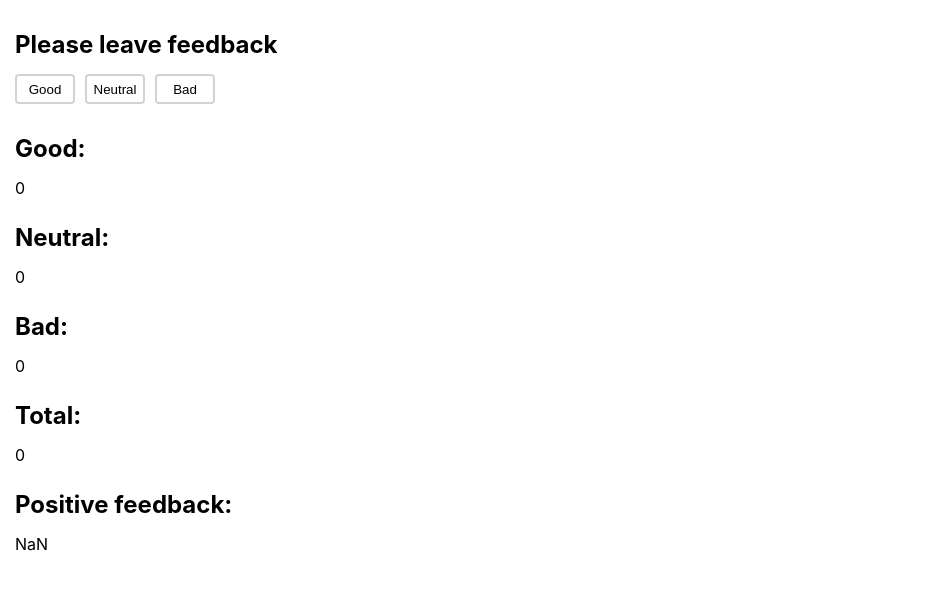
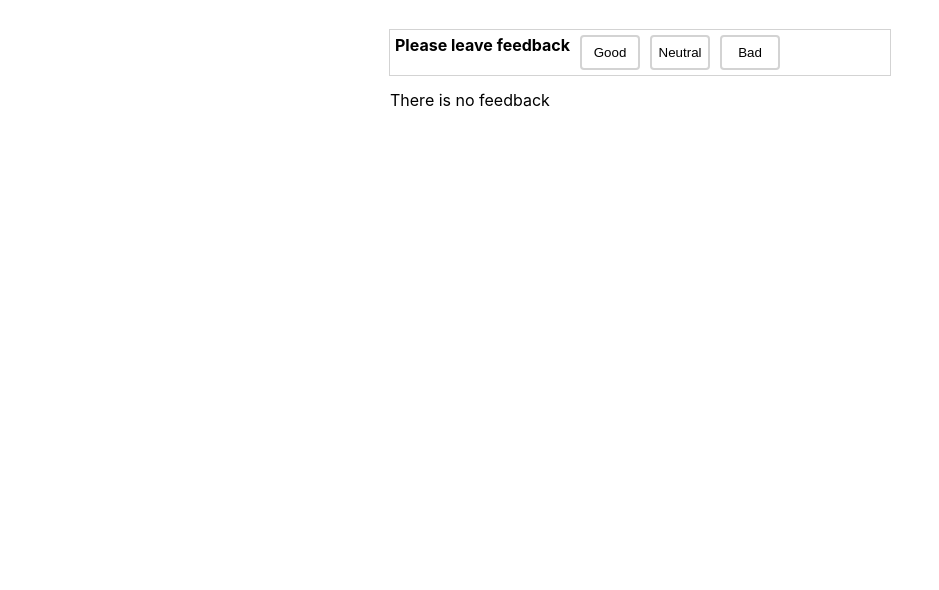
Before and after one commit to Serhii-kh/goit-react-hw-02-feedback, a React (Create React App) app: page / in a window 1280 px wide. Shown: the top 590 px of the page, without its empty margins (0-939 px from the left). Built offline with nearby package versions, Linux system fonts and the light colour scheme.

Commit message:
upd css, add Notofication component

```diff
--- /dev/null
+++ b/src/components/feedback/Notification.jsx
@@ -0,0 +1,7 @@
+import css from './Feedback.module.css'
+
+export const Notification = ({ message }) => (
+  <div className={css.notification}>
+    <p>{message}</p>
+  </div>
+);
--- a/src/components/feedback/Section.jsx
+++ b/src/components/feedback/Section.jsx
@@ -1,10 +1,8 @@
 import css from './Feedback.module.css';
 
-export const Section = ({ title, children }) => {
-  return (
-    <section className={css.feedback}>
-      <h2 className={css.feedback__title}>{title}</h2>
-      {children}
-    </section>
-  );
-};
+export const Section = ({ title, children }) => (
+  <section className={css.section}>
+    <h2 className={css.section__title}>{title}</h2>
+    {children}
+  </section>
+);
--- a/src/components/feedback/feedback.jsx
+++ b/src/components/feedback/feedback.jsx
@@ -5,6 +5,7 @@ import PropTypes from 'prop-types';
 import { FeedbackOptions } from './FeedbackOptions';
 import { Statistics } from './Statistics';
 import { Section } from './Section';
+import { Notification } from './Notification';
 
 export class Feedback extends React.Component {
   static defaultProps = {};
@@ -58,13 +59,27 @@ export class Feedback extends React.Component {
           />
         </Section>
 
-        <Statistics>
-          <Section title={'Good: '}>{this.state.good}</Section>
-          <Section title={'Neutral: '}>{this.state.neutral}</Section>
-          <Section title={'Bad: '}>{this.state.bad}</Section>
-          <Section title={'Total: '}>{totalFeedback}</Section>
-          <Section title={'Positive feedback: '}>{positivePercentage}</Section>
-        </Statistics>
+        {this.state.good > 0 ? (
+          <Statistics>
+            <Section title={'Good: '}>
+              <p>{this.state.good}</p>
+            </Section>
+            <Section title={'Neutral: '}>
+              <p>{this.state.neutral}</p>
+            </Section>
+            <Section title={'Bad: '}>
+              <p>{this.state.bad}</p>
+            </Section>
+            <Section title={'Total: '}>
+              <p>{totalFeedback}</p>{' '}
+            </Section>
+            <Section title={'Positive feedback: '}>
+              <p>{positivePercentage}</p>
+            </Section>
+          </Statistics>
+        ) : (
+          <Notification message={'There is no feedback'} />
+        )}
       </div>
     );
   }
--- a/src/components/feedback/feedback.module.css
+++ b/src/components/feedback/feedback.module.css
@@ -3,29 +3,30 @@
   margin: 0 auto;
 }
 
-.feedback {
-  text-decoration: dashed;
-  margin-top: 15px;
+.section {
+display: flex;
+gap: 10px;
+
+
+	max-width: 500px;
+  margin: 15px auto;
+	padding: 5px;
+	outline: 1px solid lightgray;
 }
 
-.feedback__title {
+.section__title {
+	font-size: 16px;
   margin-bottom: 15px;
 }
 
+/* .section__feedback {
+	display: inline-flex;
+	gap: 15px;
+} */
+
+
 .statistics {
   margin-top: 15px;
-}
-
-.statistics__list {
-  display: flex;
-  flex-direction: column;
-  gap: 10px;
-
-  margin-top: 15px;
-}
-
-.statistics__item {
-  text-decoration: none;
 }
 
 button {
@@ -46,3 +47,13 @@ button:hover {
   display: flex;
   gap: 10px;
 }
+
+.notification {
+	max-width: 500px;
+	margin-top: 20px;
+	margin: 15px auto;
+}
+
+p {
+	font-size: 16px;
+}
```
